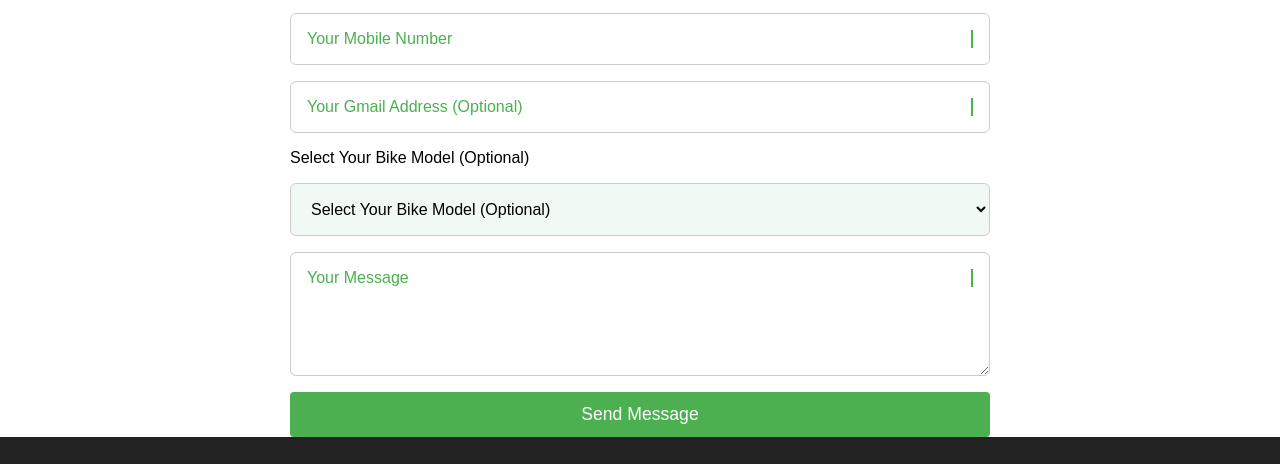
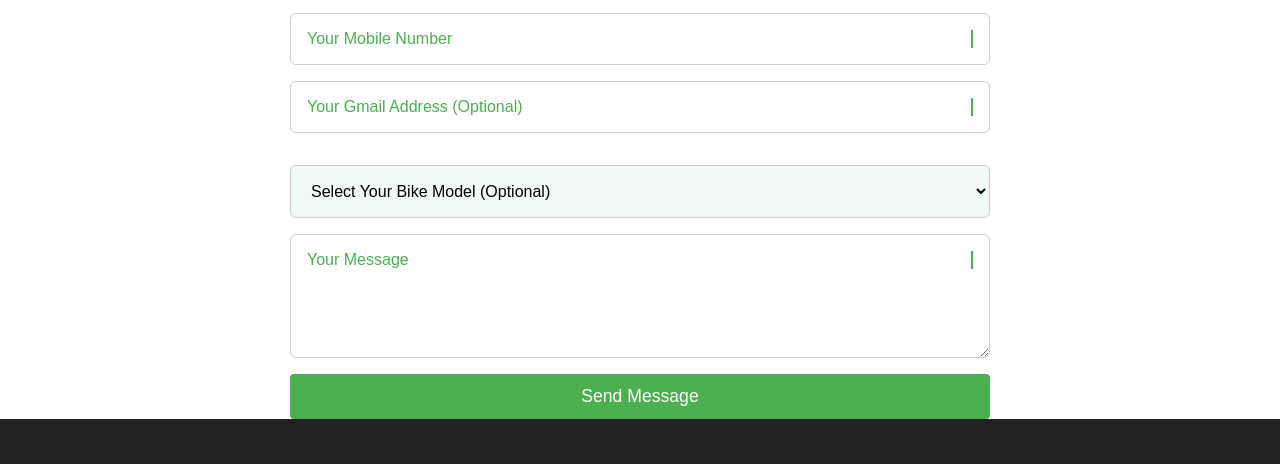
Before and after one commit to Coderzone23/test-code, a plain HTML site: page index.html in a window 1280 px wide. Shown: the part 2341-2805 px from the top of the page. Drawn offline with Linux system fonts and the light colour scheme.

Commit message:
Update index.html

```diff
--- a/index.html
+++ b/index.html
@@ -117,7 +117,7 @@
             <input type="text" placeholder="Your Name" required>
             <input type="tel" placeholder="Your Mobile Number" required pattern="[0-9]{10}" maxlength="10" minlength="10">
             <input type="email" placeholder="Your Gmail Address (Optional)">
-            <label for="bike-model">Select Your Bike Model (Optional)</label>
+            <label for="bike-model"></label>
             <select name="bike-model" id="bike-model">
                 <option value="" disabled selected>Select Your Bike Model (Optional)</option>
                 <!--iske andar kar sakta hai-->
```
